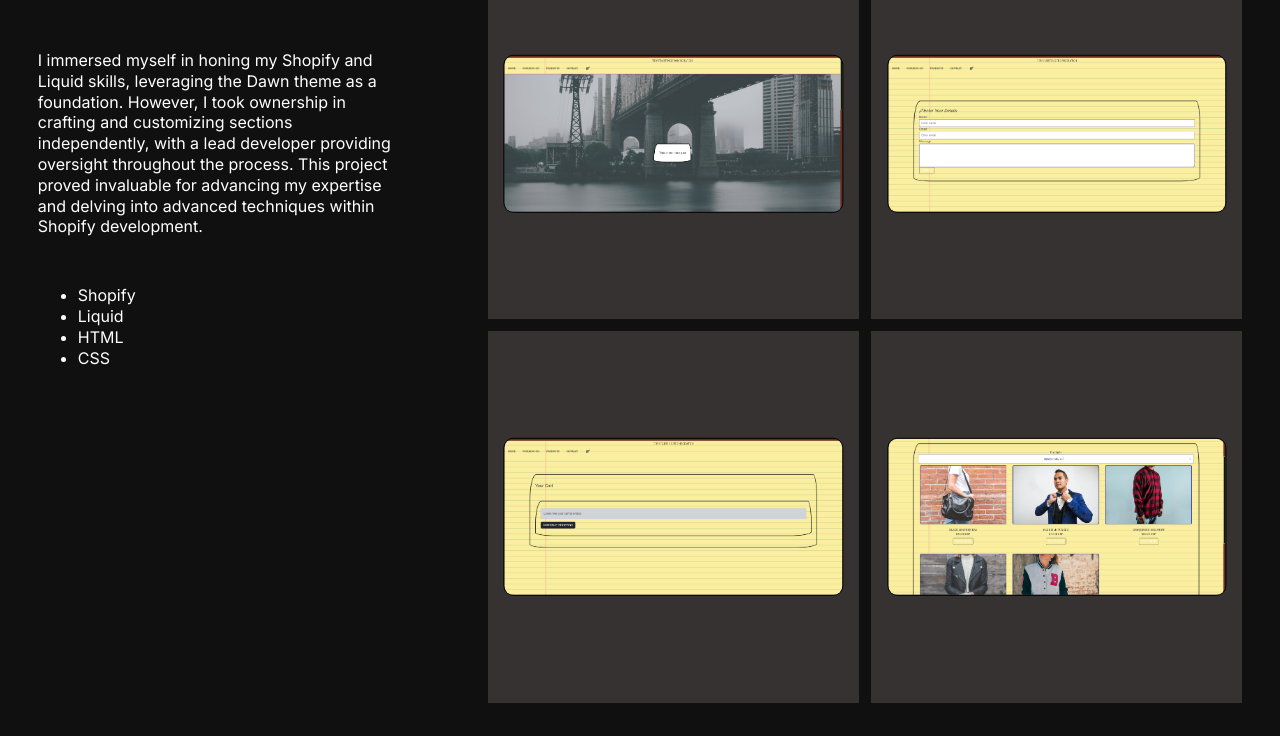
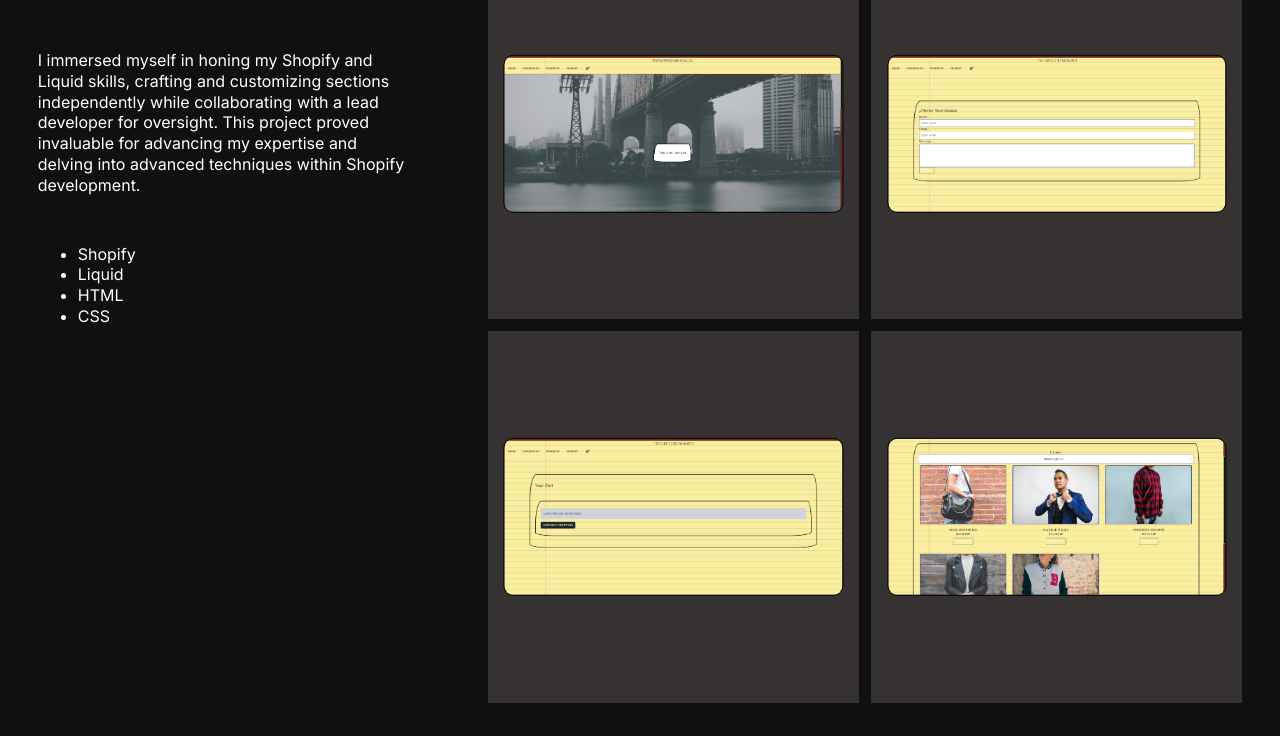
Before and after one commit to Mr-Jason-ONeill/Portfolio, a plain HTML site: page index.html in a window 1280 px wide. Shown: the part 2645-3381 px from the top of the page. Drawn offline with Linux system fonts and the light colour scheme; some packages are replaced by stand-ins of ours; a script that the page names is missing; a web font is replaced by a local one.

Commit message:
edit scratch info

```diff
--- a/index.html
+++ b/index.html
@@ -284,7 +284,7 @@
                   </div>
                   <div class="project-info">
                     <p>
-                      I immersed myself in honing my Shopify and Liquid skills, leveraging the Dawn theme as a foundation. However, I took ownership in crafting and customizing sections independently, with a lead developer providing oversight throughout the process. This project proved invaluable for advancing my expertise and delving into advanced techniques within Shopify development.
+                      I immersed myself in honing my Shopify and Liquid skills, crafting and customizing sections independently while collaborating with a lead developer for oversight. This project proved invaluable for advancing my expertise and delving into advanced techniques within Shopify development.
                       </p>
                     <ul>
                       <li>Shopify</li>
```
